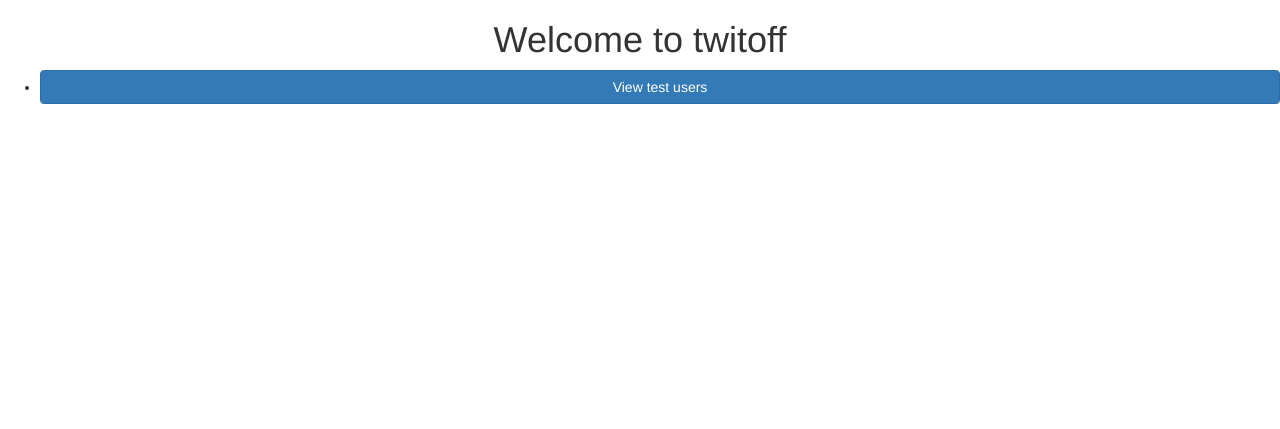
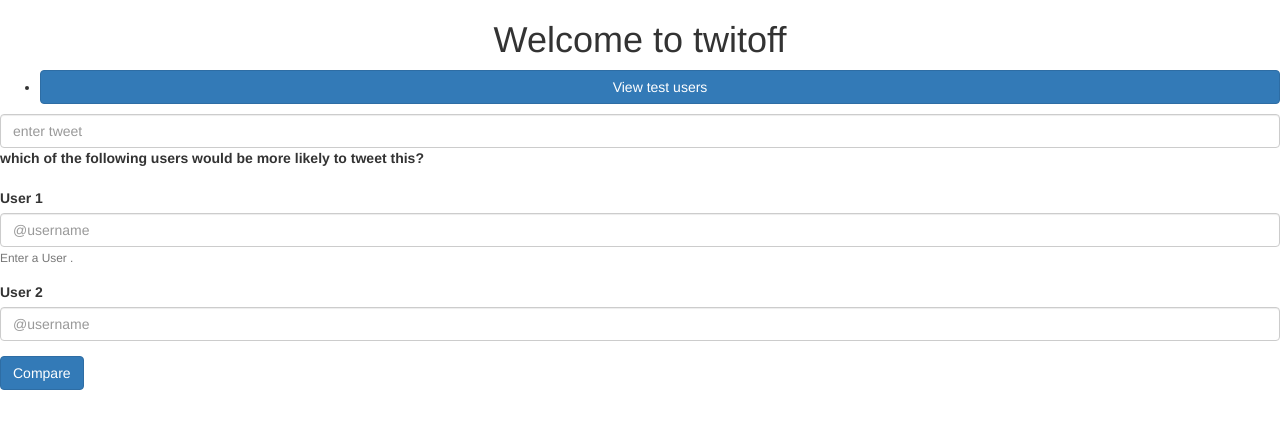
Before and after one commit to dmhliu/twitoff, a Flask app: page / in a window 1280 px wide. Shown: the top 429 px of the page. Run offline with Flask 2, Linux system fonts and the light colour scheme; some libraries are stand-ins or nearby versions.

Commit message:
fixed form

```diff
--- a/twitoff/main/routes.py
+++ b/twitoff/main/routes.py
@@ -7,20 +7,25 @@
 
 @main.route('/')
 def root():
-    return render_template('base.html')
+    return render_template('home.html')
 
 @main.route('/view_users')
 def get_users():
     userlist = User.query.all()
 #    return '\n'.join([str(user) for user in userlist])
     return render_template('userlist.html', userlist=userlist)
-@main.route('/compare', methods=['POST'])
+
+@main.route('/compare', methods=['POST'])     #link this to a button on a form on the main
 def compare(message = ''):
     user1,user2 = sorted([request.values['user1'],
                         request.values['user2']])
     if user1 == user2:
         message = 'cant'
     else:
-        prediction = predict_user(user1,user2,tweet_text="")
-
-    return render_template('predict.hmtl', prediction)
+        prediction = predict_user(user1, user2,
+                                request.values['tweet_text'])
+        message = '"{}" is more likely to be said by {} than {}'.format(
+            request.values['tweet_text'], user1 if prediction else user2,
+            user2 if prediction else user1
+            )
+    return render_template('predict.html', title='Prediction',message=message )
--- a/twitoff/predict.py
+++ b/twitoff/predict.py
@@ -9,9 +9,9 @@
     """
     user1 = User.query.filter(User.name == user1_name).one()   # dot one just gets 1 result
     user2 = User.query.filter(User.name == user2_name).one()   # dot one just gets 1 result
-    user1_embeddings = np.array([tweet.embedding for tweet in users1.tweets])
+    user1_embeddings = np.array([tweet.embedding for tweet in user1.tweets])
     user2_embeddings = np.array([tweet.embedding for tweet in user2.tweets])
-    embeddings = np.vstack([user1_embeddings,user2_embeddings]) # X
+    embeddings = np.vstack([user1_embeddings, user2_embeddings])  # X
     labels = np.concatenate([np.ones(len(user1.tweets)),  # y
                              np.zeros(len(user2.tweets))])
     log_reg = LogisticRegression().fit(embeddings, labels)
--- a/twitoff/templates/base.html
+++ /dev/null
@@ -1,18 +0,0 @@
-{% extends "bootstrap/base.html" %}
-{% block title %}This is a Twitoff!{% endblock %}
-
-{% block navbar %}
-<div class="navbar navbar-fixed-top">
-  <!-- ... -->
-</div>
-{% endblock %}
-{% block body %}
-  {% block content %}
-    <h1 align='center'>Welcome to twitoff</h1>
-
-  {% endblock %}
-  <ul>
-    <li><a href="/view_users" class="btn btn-primary btn-block">View test users</a></li>
-  </ul>
-
-{% endblock %}
--- /dev/null
+++ b/twitoff/templates/home.html
@@ -0,0 +1,37 @@
+{% extends "bootstrap/base.html" %}
+{% block title %}This is a Twitoff!{% endblock %}
+
+{% block navbar %}
+<div class="navbar navbar-fixed-top">
+  <!-- ... -->
+</div>
+{% endblock %}
+
+{% block body %}
+  {% block content %}
+    <h1 align='center'>Welcome to twitoff</h1>
+
+  {% endblock %}
+  <ul>
+    <li><a href="/view_users" class="btn btn-primary btn-block">View test users</a></li>
+  </ul>
+
+  <form action = "/compare" method="post">
+
+  <div class="form-group">
+    <input type="text" name="tweet_text" class="form-control" id="tweet_text"  placeholder="enter tweet">
+    <label class="form-check-label" for="exampleCheck1">which of the following users would be more likely to tweet this?</label>
+  </div>
+
+  <div class="form-group">
+    <label for="user1label">User 1</label>
+    <input type= text  name = "user1" class="form-control" id="user1"  placeholder="@username">
+    <small id="emailHelp" class="form-text text-muted">Enter a User .</small>
+  </div>
+  <div class="form-group">
+    <label for="user2">User 2</label>
+    <input type="text" name=user2 class="form-control" id="user2" placeholder="@username">
+  </div>
+  <button type="submit" class="btn btn-primary">Compare</button>
+</form>
+{% endblock %}
--- a/twitoff/templates/predict.html
+++ b/twitoff/templates/predict.html
@@ -1,4 +1,4 @@
-{% extends "base.html" %}
+{% extends "bootstrap/base.html" %}
 {% block content %}
 <div id="prediction">
   <h2>{{ title }}</h2>
--- a/twitoff/templates/userlist.html
+++ b/twitoff/templates/userlist.html
@@ -9,7 +9,7 @@
 
 {% block content %}
 <div class="mx-auto" style="width: 100%;">
-<table>
+<table class ="table">
     <tr>
         <th></th><th>Handle:</th>
     </tr>
```
Also changed, not shown: twitoff/admin/routes.py (+12 -0 lines), twitoff/templates/admin.html (+9 -8 lines), twitoff/db.sqlite3.
